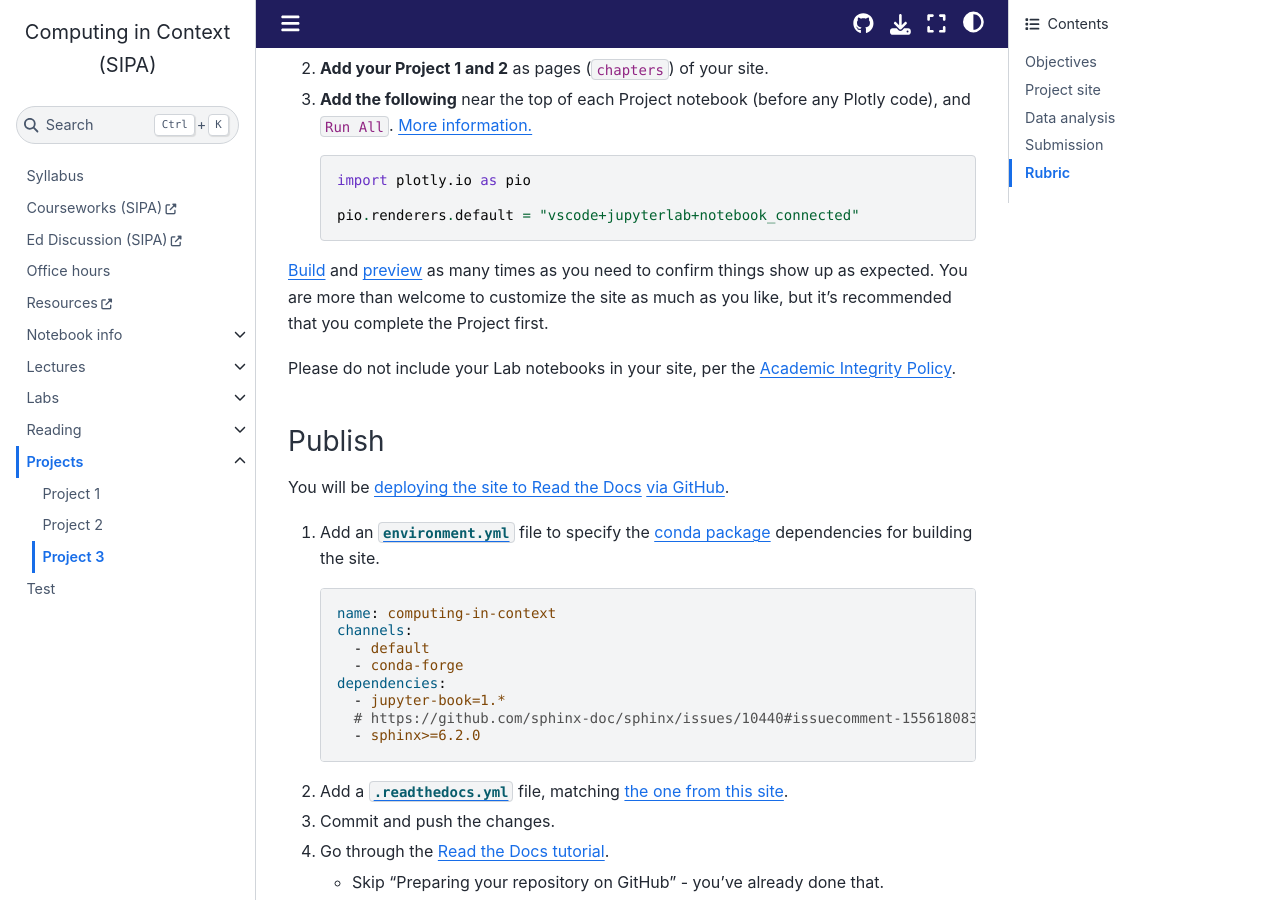
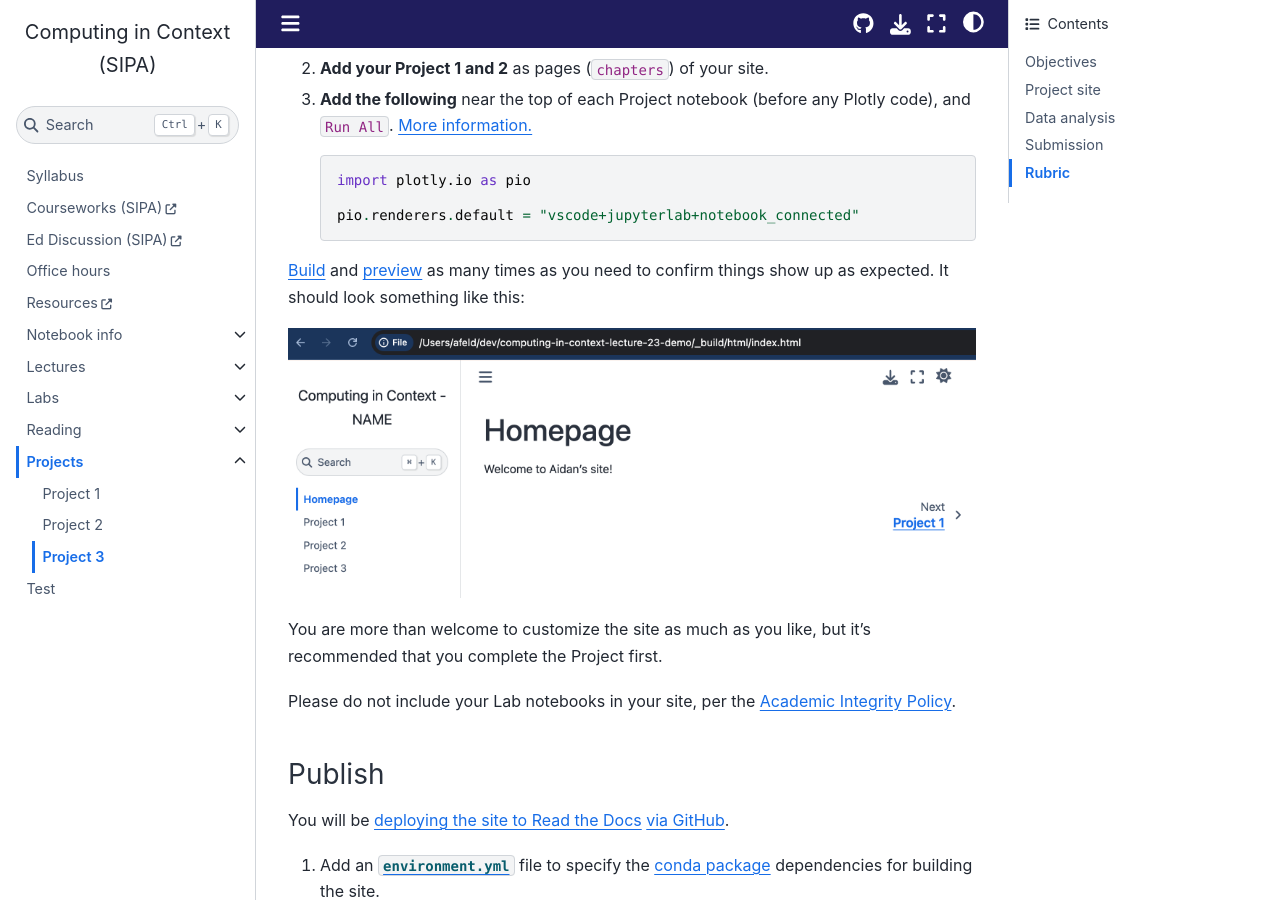
Before and after one commit to afeld/computing-in-context, a Jupyter Book: the page built from project_3.md, in a window 1280 px wide and 900 px high, scrolled down 672 px. Built offline with Jupyter Book 1.0.4 settings and Sphinx 7.4.7 and the Sphinx Book theme 1.1.4, drawn with Linux system fonts in a browser that asks for light colours; pages that are not in the unit, such as notebooks, are missing from menus; comment, search, counter and statistics services are not loaded; some of the changed text lies outside the part shown.

Commit message:
tell/show students what things should look like after Lecture 23, Lab 12, and Project 3 steps

````diff
--- a/project_3.md
+++ b/project_3.md
@@ -30,7 +30,11 @@ You don't know how to do this yet. You will need to read the documentation to fi
    pio.renderers.default = "vscode+jupyterlab+notebook_connected"
    ```
 
-[Build](lab_12.ipynb#build-the-site) and [preview](lab_12.ipynb#view-the-site-locally) as many times as you need to confirm things show up as expected. You are more than welcome to customize the site as much as you like, but it's recommended that you complete the Project first.
+[Build](lab_12.ipynb#build-the-site) and [preview](lab_12.ipynb#view-the-site-locally) as many times as you need to confirm things show up as expected. It should look something like this:
+
+![JupyterBook homepage](img/book_home.png)
+
+You are more than welcome to customize the site as much as you like, but it's recommended that you complete the Project first.
 
 Please do not include your Lab notebooks in your site, per the [Academic Integrity Policy](index.md#academic-integrity).
 
@@ -132,6 +136,8 @@ You won't be graded on the scientific soundness of your work. That said, please
 
 Submit via Gradescope.
 
+If you're unable to submit ([file is too large](notebooks.md#known-issues), etc.), that's ok, it's just a redundancy. You can submit a notebook / text file / etc. that just contains a link to your site.
+
 ## Rubric
 
 - 50% [General project requirements](notebooks.md#projects)
````
Also changed, not shown: img/book_home.png (added), img/book_local.png (added), img/git_history.png (added), img/repo_book.png (added), img/repo_initial.png (added), lab_12.ipynb, lecture_23.ipynb.
